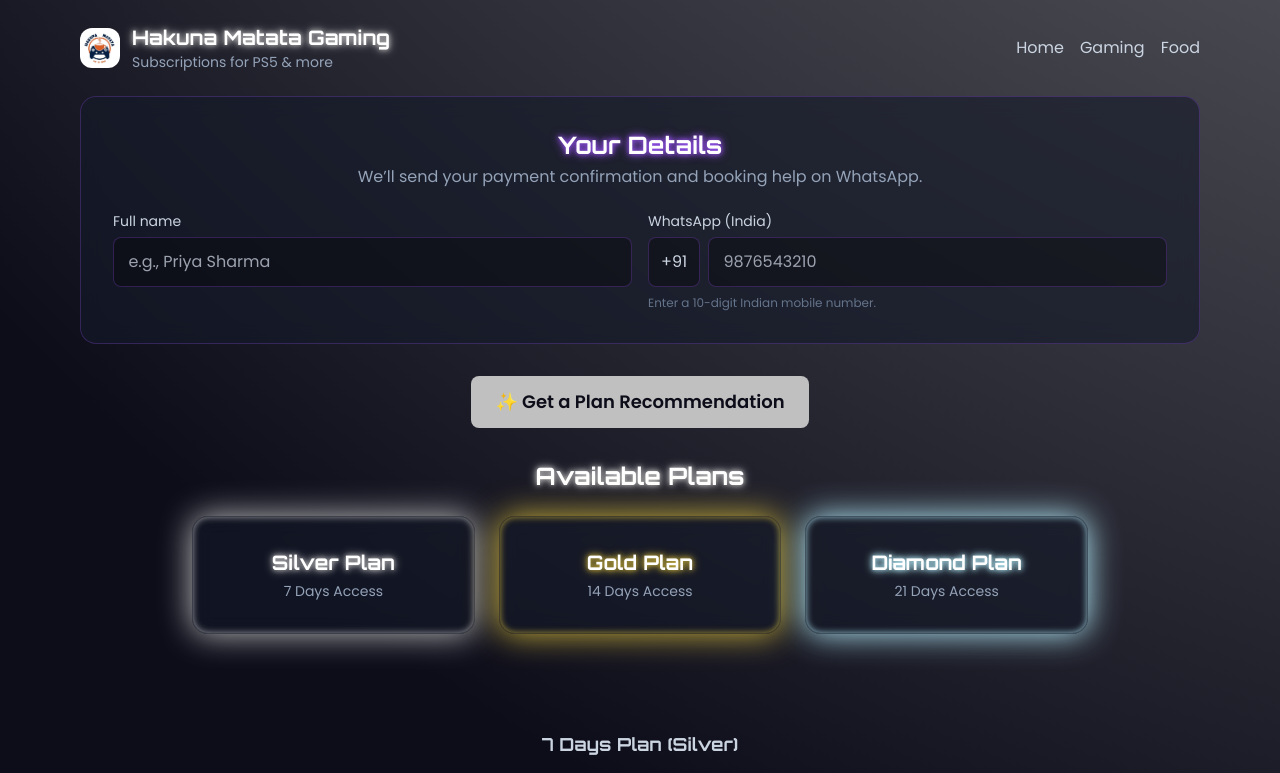
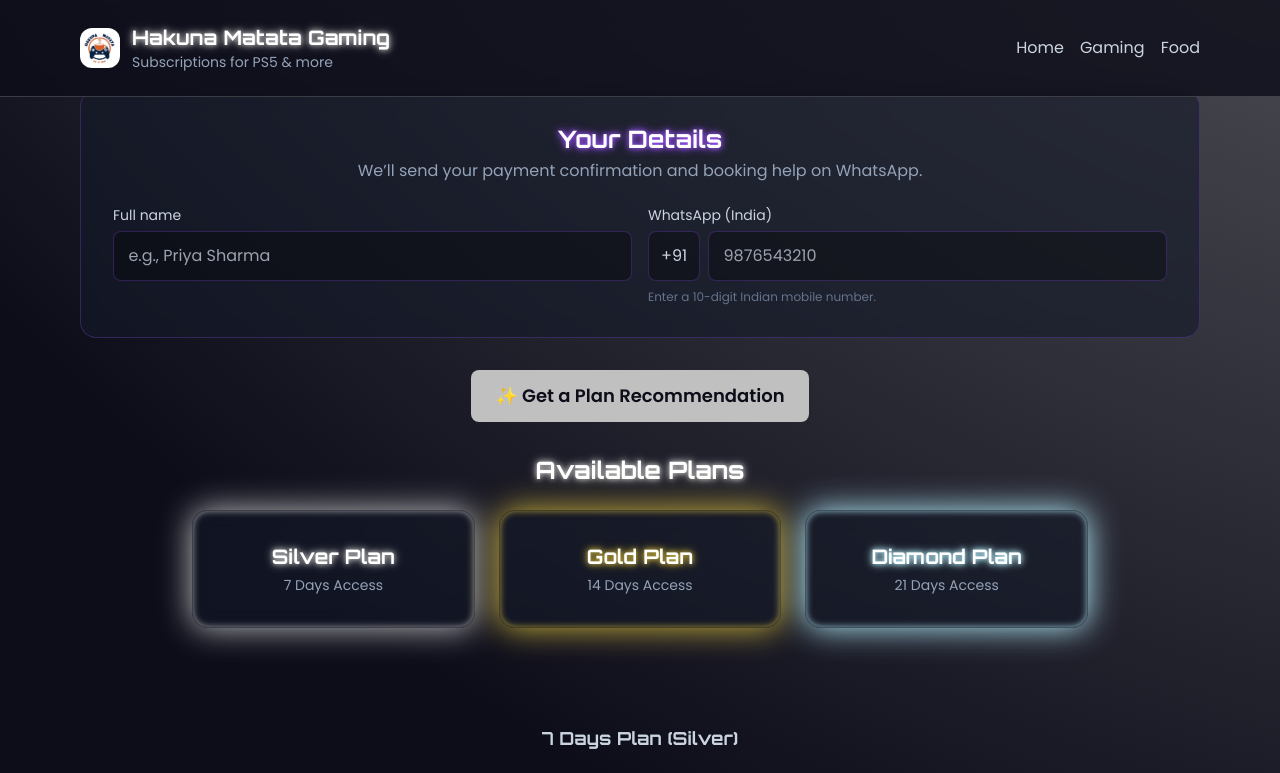
Before and after one commit to joshipawan70-cyber/hakuna-matata-site, a website: page public/subscriptions.html in a window 1280 px wide. Shown: the top 773 px of the page. Drawn offline with nearby package versions, Linux system fonts and the light colour scheme.

Commit message:
Update subscriptions.html

```diff
--- a/public/subscriptions.html
+++ b/public/subscriptions.html
@@ -34,6 +34,7 @@
       animation: background-pan 20s ease-in-out infinite;
       color: var(--text-color-main);
       font-family: 'Poppins', sans-serif;
+      padding-top: 90px; /* Added padding for fixed header */
     }
 
     @keyframes background-pan {
@@ -46,6 +47,18 @@
       font-family: 'Orbitron', sans-serif;
       color: #fff;
       text-shadow: 0 0 5px var(--primary-glow), 0 0 10px var(--primary-glow);
+    }
+
+    .site-header {
+        position: fixed;
+        top: 0;
+        left: 0;
+        width: 100%;
+        background: rgba(13, 13, 26, 0.8);
+        backdrop-filter: blur(10px);
+        -webkit-backdrop-filter: blur(10px);
+        z-index: 100;
+        border-bottom: 1px solid var(--border-color-main);
     }
 
     .card {
@@ -197,7 +210,8 @@
   </style>
 </head>
 <body class="text-slate-100 min-h-screen flex flex-col">
-  <header class="max-w-6xl mx-auto w-full px-4 py-6 flex items-center justify-between">
+  <header class="site-header">
+    <div class="max-w-6xl mx-auto w-full px-4 py-6 flex items-center justify-between">
         <div class="flex items-center gap-3">
         <img src="logo.jpeg" alt="Hakuna Matata Gaming Logo" class="w-10 h-10 rounded-xl">
         <div>
@@ -210,6 +224,7 @@
             <a href="gaming.html" class="text-slate-300 hover:text-white transition-colors">Gaming</a>
             <a href="menu.html" class="text-slate-300 hover:text-white transition-colors">Food</a>
         </nav>
+    </div>
   </header>
 
   <!-- Main Content -->
```
Lines whose indentation alone changed are shown as unchanged.
